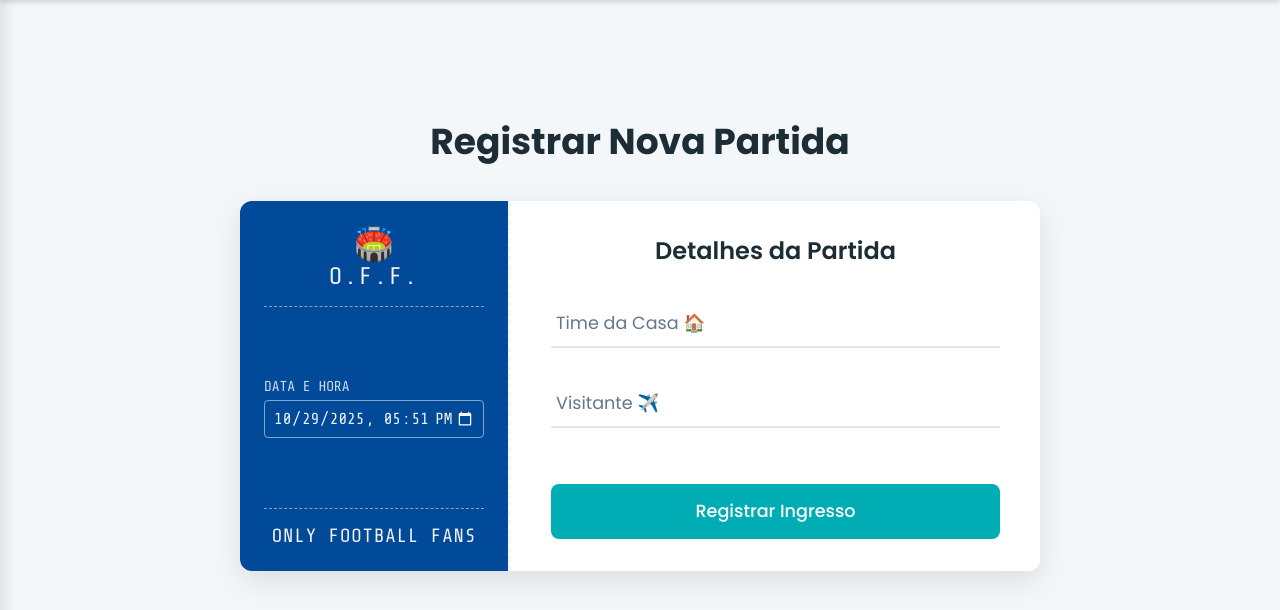
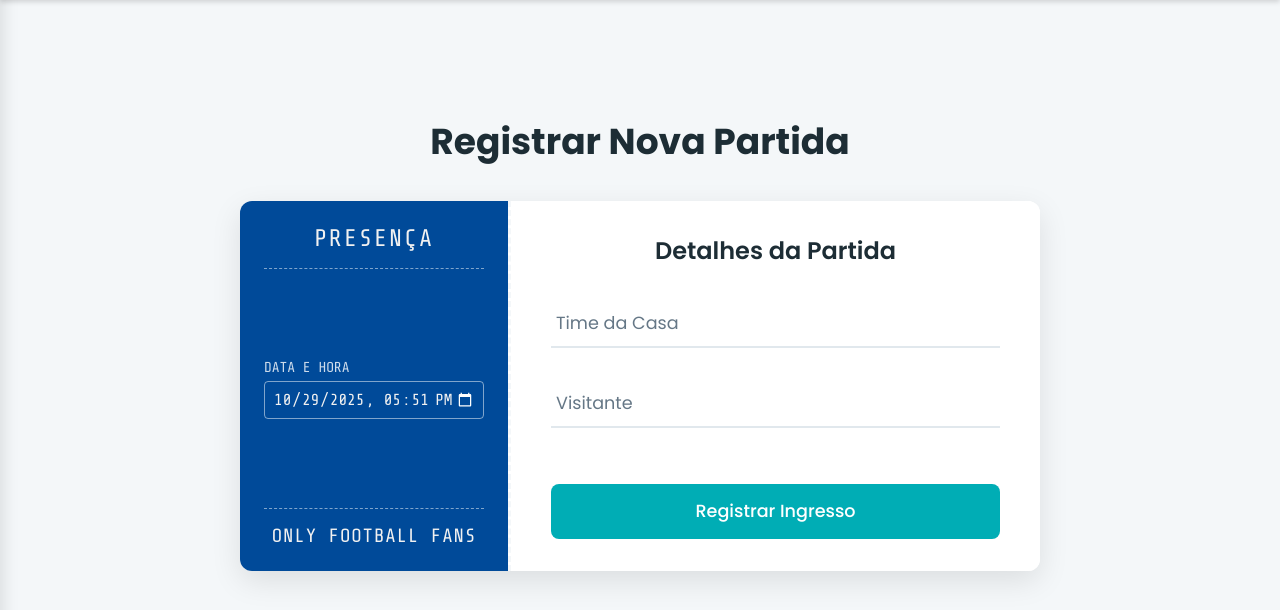
Before and after one commit to Amfgs/projeto-Only-Football-Fans, a Django app: page /partidas/registrar/ in a window 1280 px wide. Shown: the part 34-644 px from the top of the page. Run offline with Django 5.2, Linux system fonts and the light colour scheme; a user stored in the database is signed in; data comes from the database, SQL or seed files in the repository; parts of the project's set-up code (start-up, migrations or seed data) failed here and were passed over.

Commit message:
Ajeitando html

```diff
--- a/templates/emocao/avaliar_torcida.html
+++ b/templates/emocao/avaliar_torcida.html
@@ -46,7 +46,7 @@
         </div>
 
         <div class="form-buttons">
-            <button type="submit" class="btn-submit">Mandar o Review da Torcida</button>
+            <button type="submit" class="btn-submit">Enviar Review</button>
             <a href="{% url 'core:lista_partidas' %}" class="btn-cancel">Cancelar Avaliação</a>
         </div>
     </form>
--- a/templates/partidas/avaliar_partida.html
+++ b/templates/partidas/avaliar_partida.html
@@ -23,7 +23,7 @@
         {% csrf_token %}
 
         <div class="form-group star-rating-section">
-            <label class="form-label">⭐ Sua Nota para o Jogo:</label>
+            <label class="form-label"> Sua Nota para o Jogo:</label>
             <div class="star-rating-group" dir="rtl">
                 {% for i in "54321" %} {# De "543210" para "54321" #}
                     <input type="radio" id="nota_{{ i }}" name="nota" value="{{ i }}" required />
--- a/templates/partidas/registrar_partida.html
+++ b/templates/partidas/registrar_partida.html
@@ -19,8 +19,8 @@
 
         <div class="ticket-stub">
             <div class="stub-header">
-                <span class="stub-icon">🏟️</span>
-                <span class="stub-title">O.F.F.</span>
+                <span class="stub-icon"></span>
+                <span class="stub-title">PRESENÇA</span>
             </div>
 
             <div class="form-group-date">
@@ -39,7 +39,7 @@
 
             <div class="form-group">
                 <input list="times_casa" name="time_casa" id="time_casa" class="form-input" placeholder=" " required>
-                <label for="time_casa" class="form-label">Time da Casa 🏠</label>
+                <label for="time_casa" class="form-label">Time da Casa </label>
                 <datalist id="times_casa">
                     {% for time in times %}
                     <option value="{{ time.nome }}">
@@ -49,7 +49,7 @@
 
             <div class="form-group">
                 <input list="times_visitante" name="time_visitante" id="time_visitante" class="form-input" placeholder=" " required>
-                <label for="time_visitante" class="form-label">Visitante ✈️</label>
+                <label for="time_visitante" class="form-label">Visitante </label>
                 <datalist id="times_visitante">
                     {% for time in times %}
                     <option value="{{ time.nome }}">
```
